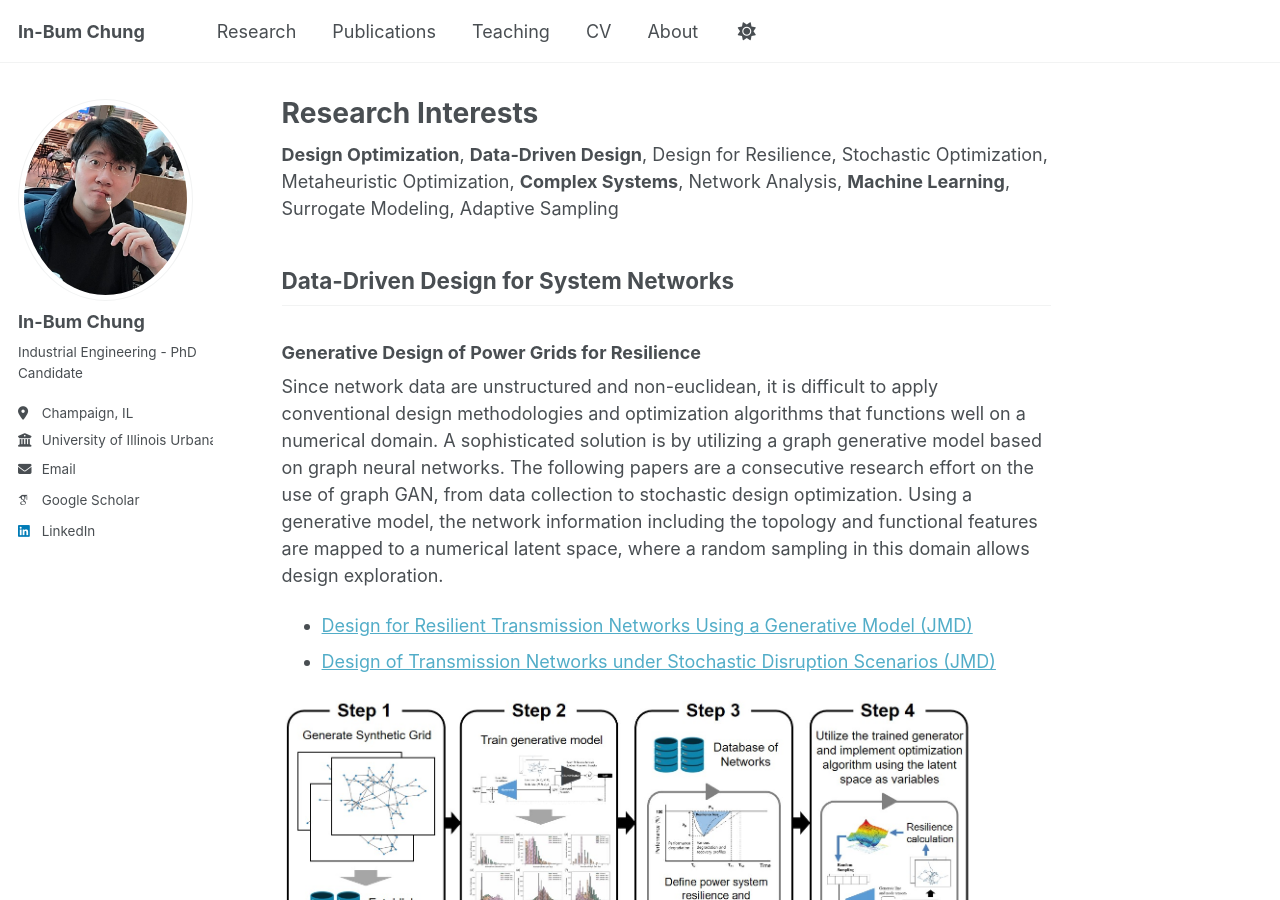
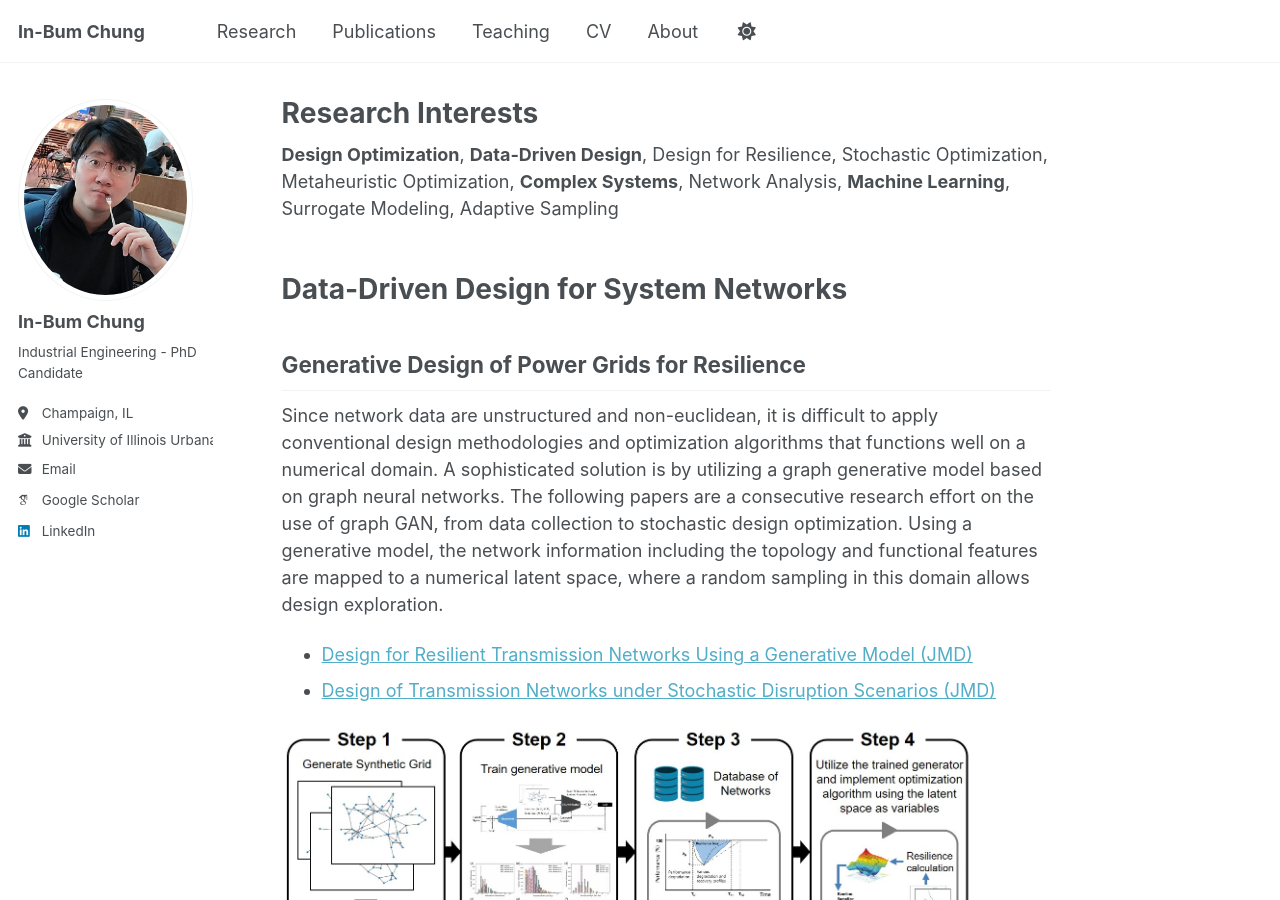
Before and after one commit to IBChung/IBChung.github.io, a Jekyll site: the page built from _pages/research.md, in a window 1280 px wide and 900 px high. Built offline with Jekyll 4.4.1, drawn with Linux system fonts in a browser that asks for light colours; some web fonts are replaced; a script that is not in the unit is left out.

Commit message:
Update research.md

```diff
--- a/_pages/research.md
+++ b/_pages/research.md
@@ -5,10 +5,12 @@ author_profile: true
 title: "Research Interests"
 ---
 **Design Optimization**, **Data-Driven Design**, Design for Resilience, Stochastic Optimization, Metaheuristic Optimization, **Complex Systems**, Network Analysis, **Machine Learning**, Surrogate Modeling, Adaptive Sampling
+<br>
+<br>
 
-## Data-Driven Design for System Networks
+# Data-Driven Design for System Networks
 
-### Generative Design of Power Grids for Resilience
+## Generative Design of Power Grids for Resilience
 Since network data are unstructured and non-euclidean, it is difficult to apply conventional design methodologies and optimization algorithms that functions well on a numerical domain.
 A sophisticated solution is by utilizing a graph generative model based on graph neural networks.
 The following papers are a consecutive research effort on the use of graph GAN, from data collection to stochastic design optimization.
@@ -21,9 +23,11 @@ Using a generative model, the network information including the topology and fun
      alt="Overview of the Generative Approach Process for Networks"
      width="700">
 
+<br>
+<br>
 
-## Research Projects
-### Data-Driven Design Decision Support for Remanufacturing of High-Value Components in Industrial and Agricultural Equipment (11/2023 – 09/2025)
+# Research Projects
+## Data-Driven Design Decision Support for Remanufacturing of High-Value Components in Industrial and Agricultural Equipment (11/2023 – 09/2025)
 - PI: Dr. Chao Hu (University of Connecticut)
 - Project funded by REMADE Institute
 - Responsibilities: collaborating with industrial partner (John Deere) to create models for
@@ -31,7 +35,7 @@ evaluating economic and environmental impact of manufacturing and remanufacturin
 failure mode analysis, cost analysis, and establish framework for design for reman (DfRem); expand concept
 to system-level with multiple parts; estimate system behavior through data-driven modeling
 
-### Multi-timescale Nuclear-Renewable Hybrid Energy Systems Operations to Improve Electricity System Resilience, Reliability, and Economic Efficiency (09/2022 – 12/2023)
+## Multi-timescale Nuclear-Renewable Hybrid Energy Systems Operations to Improve Electricity System Resilience, Reliability, and Economic Efficiency (09/2022 – 12/2023)
 - PI: Dr. Jie Zhang (University of Texas at Dallas)
 - Project funded by DOE
 - Responsibilities: establishing an open-source repository to share the dataset and codes for resilient
```
